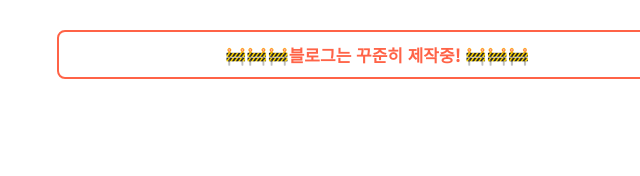
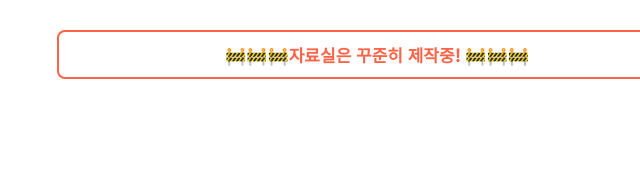
Before and after one commit to suri30715/suri30715.github.io, a plain HTML site: page html/main.html in a window 1280 px wide. Shown: the top 176 px of the page, 423-1063 px from the left. Drawn offline with nearby package versions, Linux system fonts and the light colour scheme; grey boxes are pictures that could not be loaded.

Commit message:
24.07.11.03

```diff
--- a/html/main.html
+++ b/html/main.html
@@ -12,7 +12,7 @@
     <section class="layout">
         <div class = "sidebar"></div>
         <div class = "body">
-            <div class = "rights" style = "text-align: center;">🚧🚧🚧블로그는 꾸준히 제작중! 🚧🚧🚧</div>
+            <div class = "rights" style = "text-align: center;">🚧🚧🚧자료실은 꾸준히 제작중! 🚧🚧🚧</div>
             <div class = "card-list"></div>
         </div>
     </section>
```
